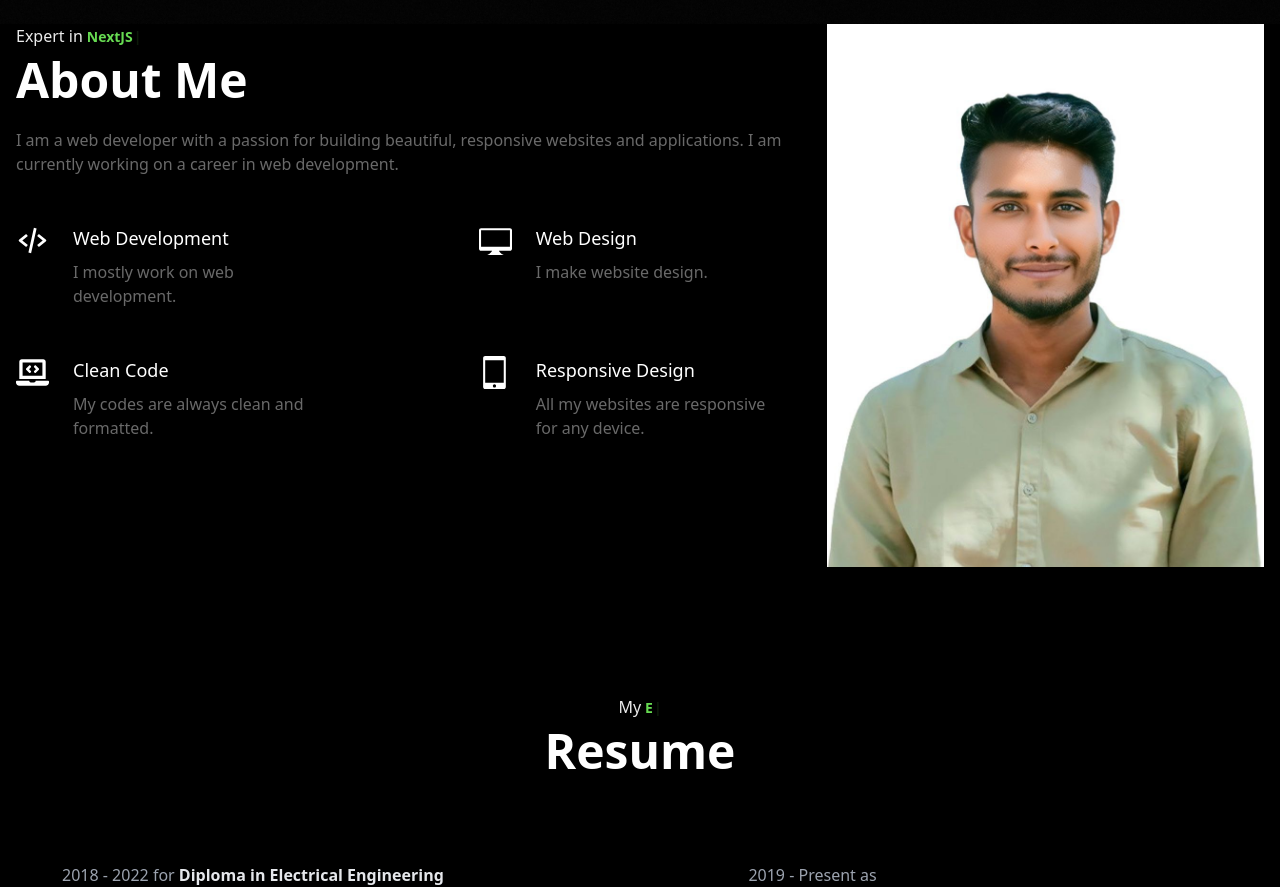
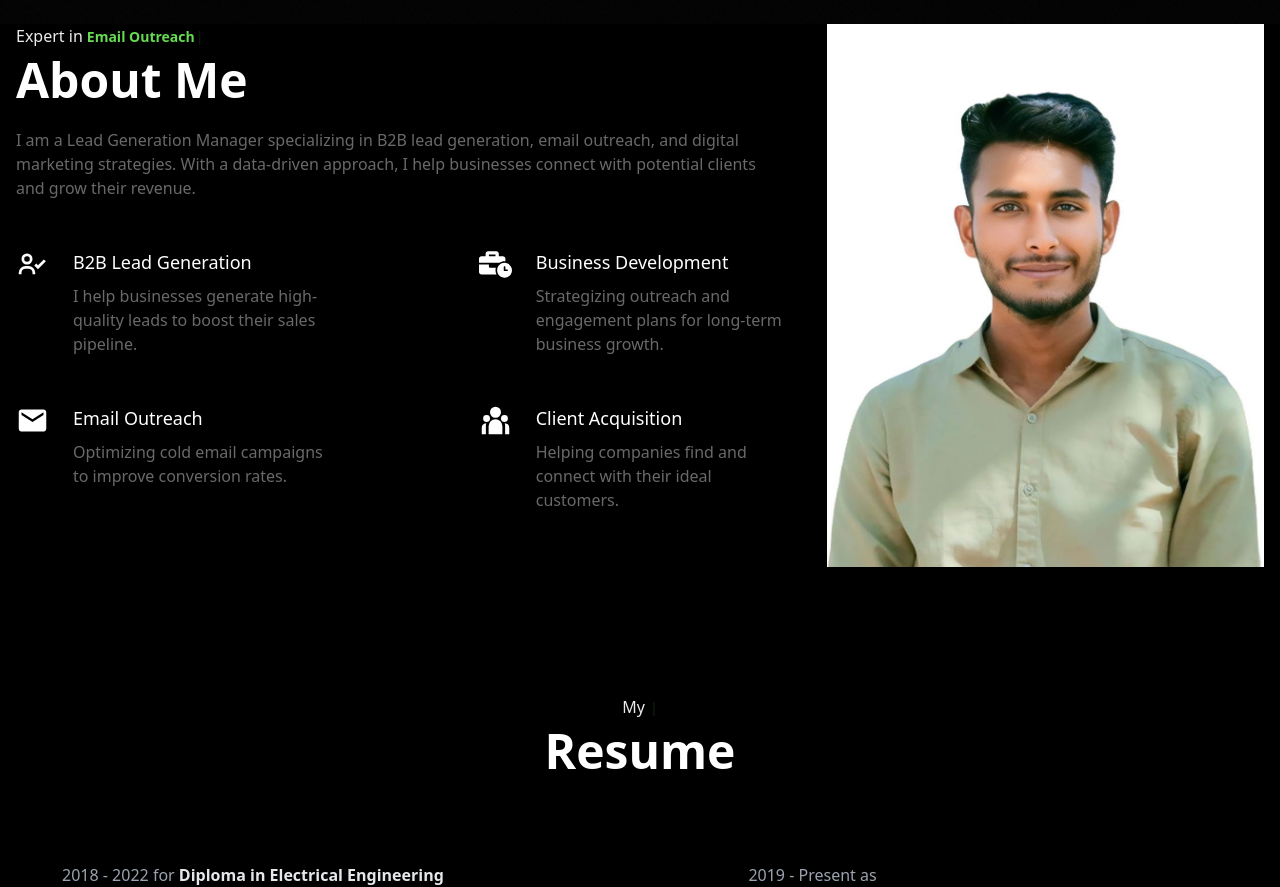
Before and after one commit to MosabbirAhamed/React-Portfolio, a React (Create React App) app: page / in a window 1280 px wide. Shown: the part 840-1727 px from the top of the page. Built offline with nearby package versions, Linux system fonts and the light colour scheme.

Commit message:
Update about.js

```diff
--- a/src/app/data/about.js
+++ b/src/app/data/about.js
@@ -1,34 +1,34 @@
-import { BiCodeAlt } from "react-icons/bi";
-import { GoDeviceDesktop } from "react-icons/go";
-import { FaLaptopCode } from "react-icons/fa";
-import { ImMobile2 } from "react-icons/im";
+import { BiUserCheck } from "react-icons/bi";
+import { FaBusinessTime } from "react-icons/fa";
+import { MdEmail } from "react-icons/md";
+import { RiTeamFill } from "react-icons/ri";
 
 export const ABOUT = {
     title: "About Me",
     name: "Mosabbir Ahamed",
-    description: "I am a web developer with a passion for building beautiful, responsive websites and applications. I am currently working on a career in web development.",
-    exports: ['JavaScript', 'React', 'NextJS'],
+    description: "I am a Lead Generation Manager specializing in B2B lead generation, email outreach, and digital marketing strategies. With a data-driven approach, I help businesses connect with potential clients and grow their revenue.",
+    exports: ['Lead Generation', 'Email Outreach', 'B2B Marketing'],
     image: "/Asset/me.jpeg",
     services: [
         {
-            title: "Web Development",
-            text: "I mostly work on web development.",
-            icon: <BiCodeAlt size={33} />
+            title: "B2B Lead Generation",
+            text: "I help businesses generate high-quality leads to boost their sales pipeline.",
+            icon: <BiUserCheck size={33} />
         },
         {
-            title: "Web Design",
-            text: "I make website design.",
-            icon: <GoDeviceDesktop size={33} />
+            title: "Business Development",
+            text: "Strategizing outreach and engagement plans for long-term business growth.",
+            icon: <FaBusinessTime size={33} />
         },
         {
-            title: "Clean Code",
-            text: "My codes are always clean and formatted.",
-            icon: <FaLaptopCode size={33} />
+            title: "Email Outreach",
+            text: "Optimizing cold email campaigns to improve conversion rates.",
+            icon: <MdEmail size={33} />
         },
         {
-            title: "Responsive Design",
-            text: "All my websites are responsive for any device.",
-            icon: <ImMobile2 size={33} />
+            title: "Client Acquisition",
+            text: "Helping companies find and connect with their ideal customers.",
+            icon: <RiTeamFill size={33} />
         },
     ]
 }
```
